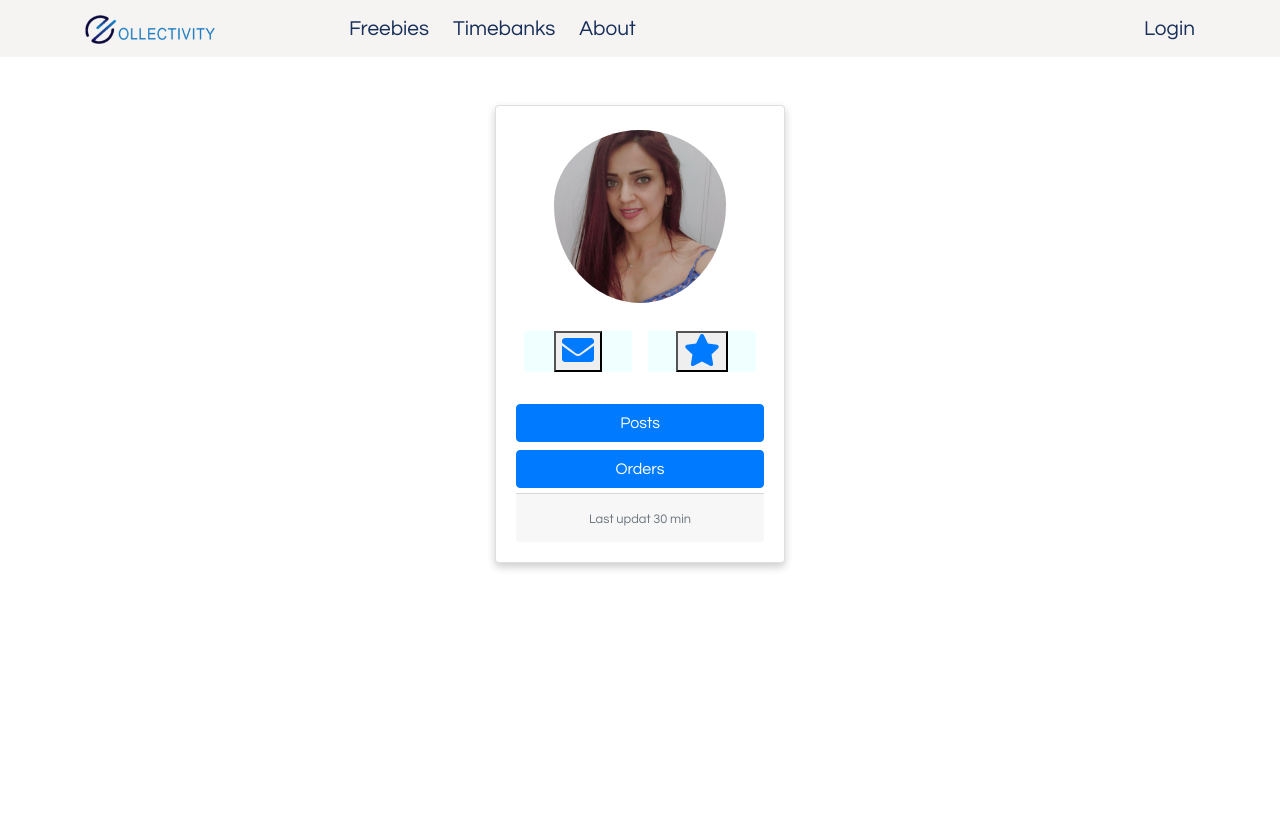
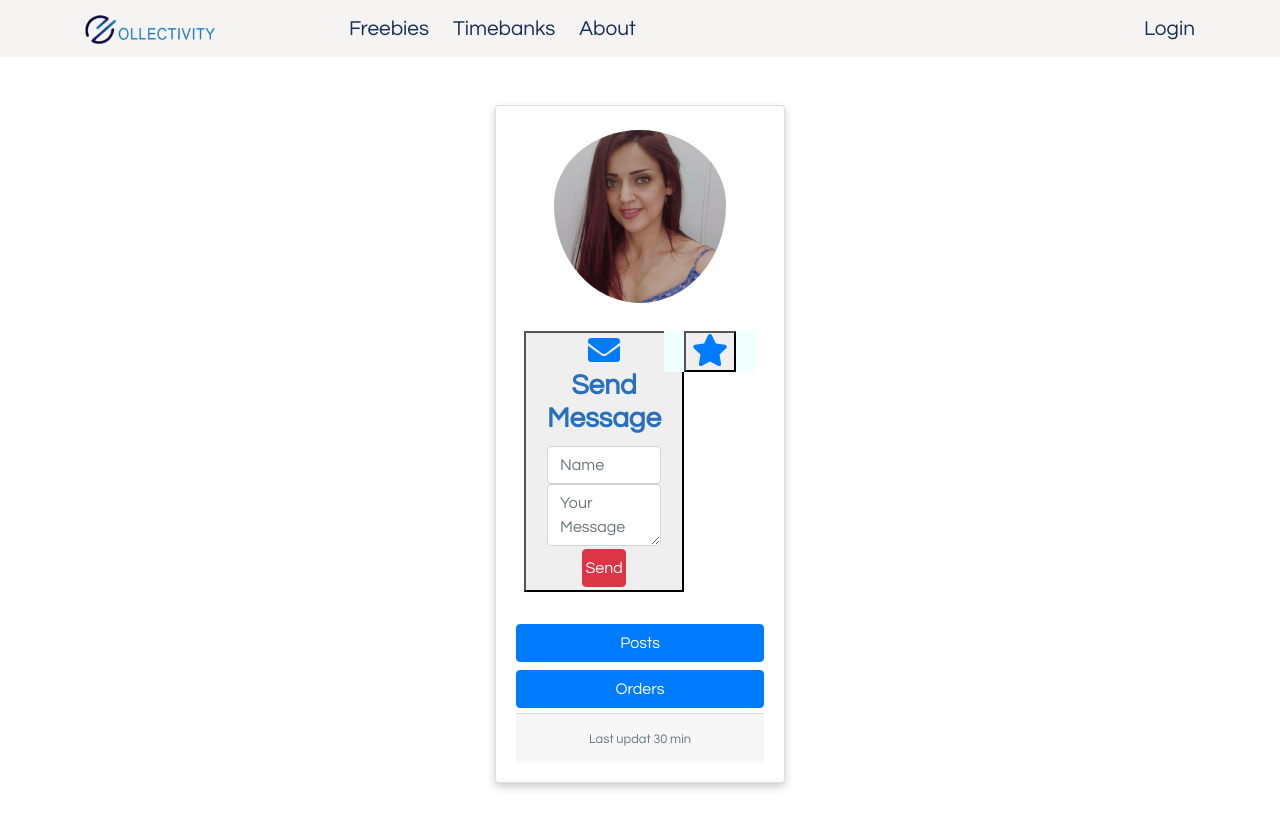
Before and after one commit to Klarala13/collectivity, a React (Create React App) app in the folder frontend/: page /profile in a window 1280 px wide. Shown: the top 828 px of the page. Before the commit the page ends 800 px from the top, so only its background shows below. Built offline with nearby package versions, Linux system fonts and the light colour scheme; no server answers.

Commit message:
added messaging component

```diff
--- /dev/null
+++ b/frontend/src/components/Messaging.jsx
@@ -0,0 +1,34 @@
+//ToDo put request for message
+import React, { Component } from "react";
+
+class Messaging extends Component {
+  handleSubmit = e => {
+    e.preventDefault();
+    const url = "http://0.0.0.0:4001/messages";
+    fetch(url)
+      .then(response => response.json())
+      .then(data =>
+        console.log("Oh shit, i've just sent a message!", JSON.stringify(data))
+      )
+      .catch(error =>
+        console.error("Uuuu, fucked up! Gotta try again!", error)
+      );
+  };
+  render() {
+    return (
+      <div className="container messages">
+        <h3>Send Message</h3>
+        <input id="name" className="form-control" placeholder="Name" />
+        <textarea
+          id="message"
+          className="form-control"
+          placeholder="Your Message Here"
+        />
+        <button id="send" className="btn btn-danger">
+          Send
+        </button>
+      </div>
+    );
+  }
+}
+export default Messaging;
--- a/frontend/src/components/Profile.jsx
+++ b/frontend/src/components/Profile.jsx
@@ -1,7 +1,7 @@
 import Leena from "../assets/Leena.jpg";
 import React, { Component } from "react";
 import { FontAwesomeIcon } from "@fortawesome/react-fontawesome";
-
+import Messaging from "./Messaging";
 import { faEnvelope } from "@fortawesome/free-solid-svg-icons";
 import { faStar } from "@fortawesome/free-solid-svg-icons";
 
@@ -48,7 +48,7 @@ class Profile extends Component {
           <div className="card-body text-center">
             <div className="d-flex flex-row flex-container-2">
               <div className="profile-messages m-2 flex-item">
-                <button className="contact" rel="noopener" href="#">
+                <button className="contact" href="#">
                   <span className="check">
                     <FontAwesomeIcon
                       icon={faEnvelope}
@@ -56,10 +56,11 @@ class Profile extends Component {
                       size="2x"
                     />
                   </span>
+                  <Messaging />
                 </button>
               </div>
               <div className="profile-follow m-2 flex-item">
-                <button className="contact" href="#" rel="noopener noreferrer">
+                <button className="contact" href="#">
                   <span className="check">
                     <FontAwesomeIcon
                       icon={faStar}
--- a/frontend/src/components/Router.jsx
+++ b/frontend/src/components/Router.jsx
@@ -11,6 +11,7 @@ import Help from "./Help";
 import Profile from "./Profile";
 import NavBar from "./NavBar";
 import NotFound from "./NotFound";
+import Messaging from "./Messaging";
 
 const Router = () => (
   <BrowserRouter>
@@ -26,6 +27,7 @@ const Router = () => (
         <Route path="/about" component={About} />
         <Route path="/help" component={Help} />
         <Route component={NotFound} />
+        <Route path="/messaging" component={Messaging} />
       </Switch>
     </div>
   </BrowserRouter>
```
